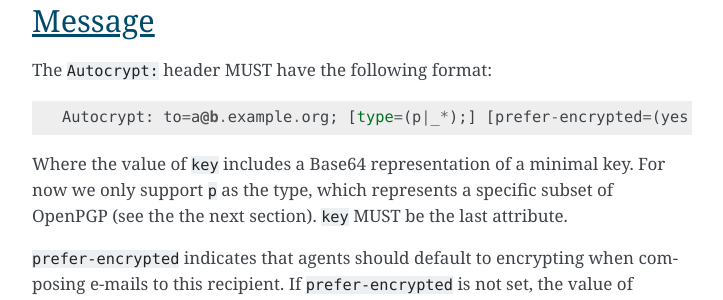
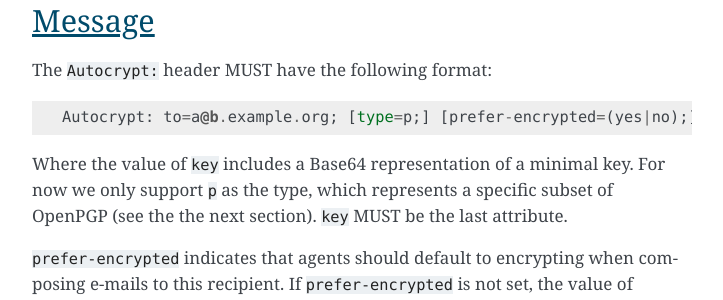
Before and after one commit to autocrypt/autocrypt, a Sphinx documentation site: the page built from doc/level0.rst, in a window 1280 px wide and 900 px high, scrolled down 2930 px. Shown: the part 152-452 px from the top of the window, without its empty margins (388-1111 px from the left). Built offline with Sphinx 7.4.7, drawn with Linux system fonts in a browser that asks for light colours.

```diff
--- a/doc/level0.rst
+++ b/doc/level0.rst
@@ -121,7 +121,7 @@ Deriving a Parsed Autocrypt Header from a Message
 
 The ``Autocrypt:`` header MUST have the following format::
 
-    Autocrypt: to=a@b.example.org; [type=(p|_*);] [prefer-encrypted=(yes|no);] key=BASE64
+    Autocrypt: to=a@b.example.org; [type=p;] [prefer-encrypted=(yes|no);] key=BASE64
 
 Where the value of ``key`` includes a Base64 representation of a
 minimal key. For now we only support ``p`` as the type, which
```
